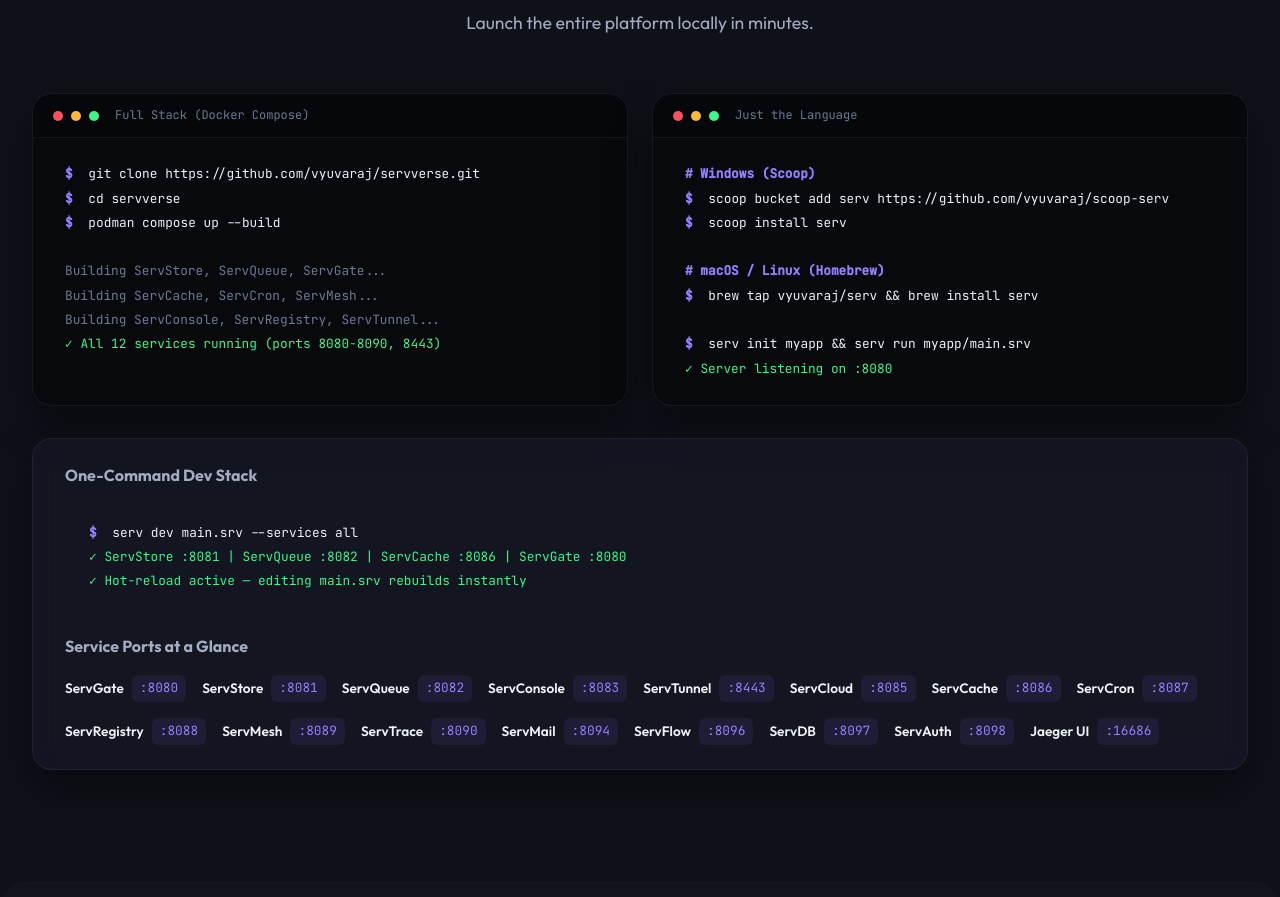
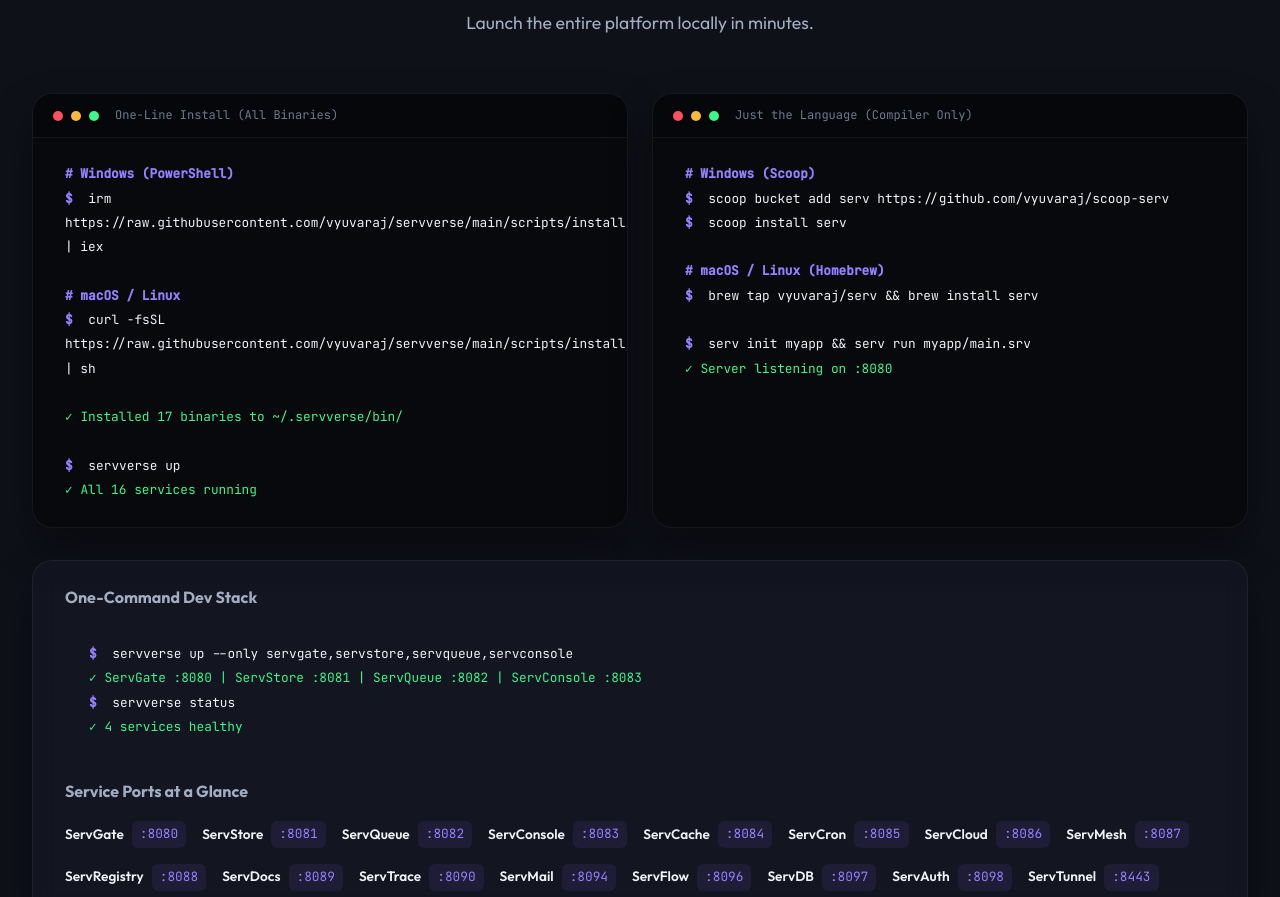
Before and after one commit to vyuvaraj/servverse, a plain HTML site: page index.html in a window 1280 px wide. Shown: the part 6341-7238 px from the top of the page. Drawn offline with Linux system fonts and the light colour scheme.

Commit message:
fix: update quickstart section with bundled installer and correct ports
- Primary install method is now the one-line script (install.ps1/install.sh)
- Added servverse up and servverse status commands
- Fixed port allocations (ServCache=8084, ServCron=8085, ServCloud=8086, ServMesh=8087)
- Added ServDocs :8089, removed Jaeger UI (not part of ecosystem)
- Updated from 12 to 16 services

```diff
--- a/index.html
+++ b/index.html
@@ -516,17 +516,19 @@
           <div class="window-dot red"></div>
           <div class="window-dot yellow"></div>
           <div class="window-dot green"></div>
-          <span class="window-title">Full Stack (Docker Compose)</span>
+          <span class="window-title">One-Line Install (All Binaries)</span>
         </div>
         <div class="terminal-body">
-          <p class="cmd-line"><span class="prompt">$</span> git clone https://github.com/vyuvaraj/servverse.git</p>
-          <p class="cmd-line"><span class="prompt">$</span> cd servverse</p>
-          <p class="cmd-line"><span class="prompt">$</span> podman compose up --build</p>
+          <p class="cmd-line"><span class="prompt"># Windows (PowerShell)</span></p>
+          <p class="cmd-line"><span class="prompt">$</span> irm https://raw.githubusercontent.com/vyuvaraj/servverse/main/scripts/install.ps1 | iex</p>
+          <p class="cmd-line">&nbsp;</p>
+          <p class="cmd-line"><span class="prompt"># macOS / Linux</span></p>
+          <p class="cmd-line"><span class="prompt">$</span> curl -fsSL https://raw.githubusercontent.com/vyuvaraj/servverse/main/scripts/install.sh | sh</p>
           <p class="output-line">&nbsp;</p>
-          <p class="output-line">Building ServStore, ServQueue, ServGate...</p>
-          <p class="output-line">Building ServCache, ServCron, ServMesh...</p>
-          <p class="output-line">Building ServConsole, ServRegistry, ServTunnel...</p>
-          <p class="output-line success">✓ All 12 services running (ports 8080-8090, 8443)</p>
+          <p class="output-line success">✓ Installed 17 binaries to ~/.servverse/bin/</p>
+          <p class="cmd-line">&nbsp;</p>
+          <p class="cmd-line"><span class="prompt">$</span> servverse up</p>
+          <p class="output-line success">✓ All 16 services running</p>
         </div>
       </div>
       <div class="terminal glass-card reveal">
@@ -534,7 +536,7 @@
           <div class="window-dot red"></div>
           <div class="window-dot yellow"></div>
           <div class="window-dot green"></div>
-          <span class="window-title">Just the Language</span>
+          <span class="window-title">Just the Language (Compiler Only)</span>
         </div>
         <div class="terminal-body">
           <p class="cmd-line"><span class="prompt"># Windows (Scoop)</span></p>
@@ -553,9 +555,10 @@
     <div class="ports-ref glass-card reveal">
       <h4>One-Command Dev Stack</h4>
       <div class="terminal-body" style="padding:1rem 1.5rem; margin-bottom:1.5rem;">
-        <p class="cmd-line"><span class="prompt">$</span> serv dev main.srv --services all</p>
-        <p class="output-line success">✓ ServStore :8081 | ServQueue :8082 | ServCache :8086 | ServGate :8080</p>
-        <p class="output-line success">✓ Hot-reload active — editing main.srv rebuilds instantly</p>
+        <p class="cmd-line"><span class="prompt">$</span> servverse up --only servgate,servstore,servqueue,servconsole</p>
+        <p class="output-line success">✓ ServGate :8080 | ServStore :8081 | ServQueue :8082 | ServConsole :8083</p>
+        <p class="cmd-line"><span class="prompt">$</span> servverse status</p>
+        <p class="output-line success">✓ 4 services healthy</p>
       </div>
       <h4>Service Ports at a Glance</h4>
       <div class="ports-grid">
@@ -563,18 +566,18 @@
         <div class="port-item"><span class="port-name">ServStore</span><code>:8081</code></div>
         <div class="port-item"><span class="port-name">ServQueue</span><code>:8082</code></div>
         <div class="port-item"><span class="port-name">ServConsole</span><code>:8083</code></div>
-        <div class="port-item"><span class="port-name">ServTunnel</span><code>:8443</code></div>
-        <div class="port-item"><span class="port-name">ServCloud</span><code>:8085</code></div>
-        <div class="port-item"><span class="port-name">ServCache</span><code>:8086</code></div>
-        <div class="port-item"><span class="port-name">ServCron</span><code>:8087</code></div>
+        <div class="port-item"><span class="port-name">ServCache</span><code>:8084</code></div>
+        <div class="port-item"><span class="port-name">ServCron</span><code>:8085</code></div>
+        <div class="port-item"><span class="port-name">ServCloud</span><code>:8086</code></div>
+        <div class="port-item"><span class="port-name">ServMesh</span><code>:8087</code></div>
         <div class="port-item"><span class="port-name">ServRegistry</span><code>:8088</code></div>
-        <div class="port-item"><span class="port-name">ServMesh</span><code>:8089</code></div>
+        <div class="port-item"><span class="port-name">ServDocs</span><code>:8089</code></div>
         <div class="port-item"><span class="port-name">ServTrace</span><code>:8090</code></div>
         <div class="port-item"><span class="port-name">ServMail</span><code>:8094</code></div>
         <div class="port-item"><span class="port-name">ServFlow</span><code>:8096</code></div>
         <div class="port-item"><span class="port-name">ServDB</span><code>:8097</code></div>
         <div class="port-item"><span class="port-name">ServAuth</span><code>:8098</code></div>
-        <div class="port-item"><span class="port-name">Jaeger UI</span><code>:16686</code></div>
+        <div class="port-item"><span class="port-name">ServTunnel</span><code>:8443</code></div>
       </div>
     </div>
   </section>
```
